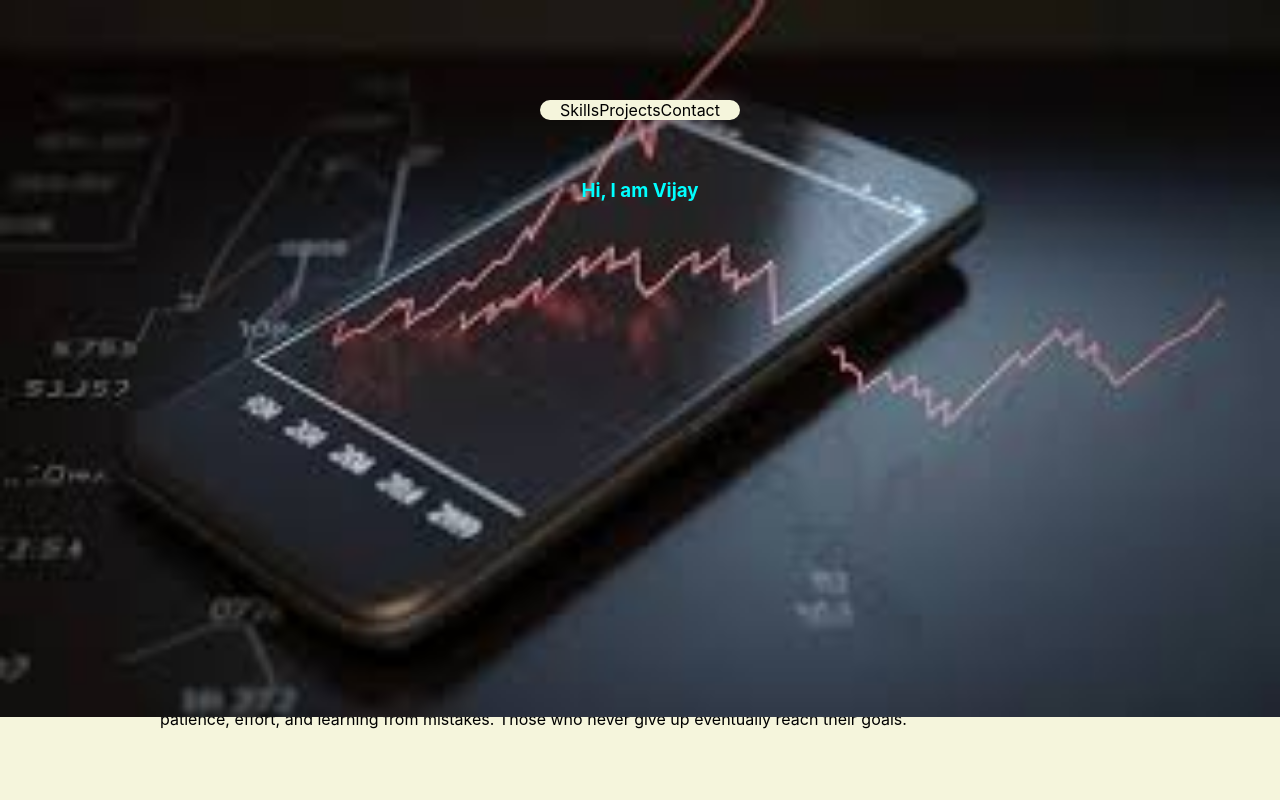
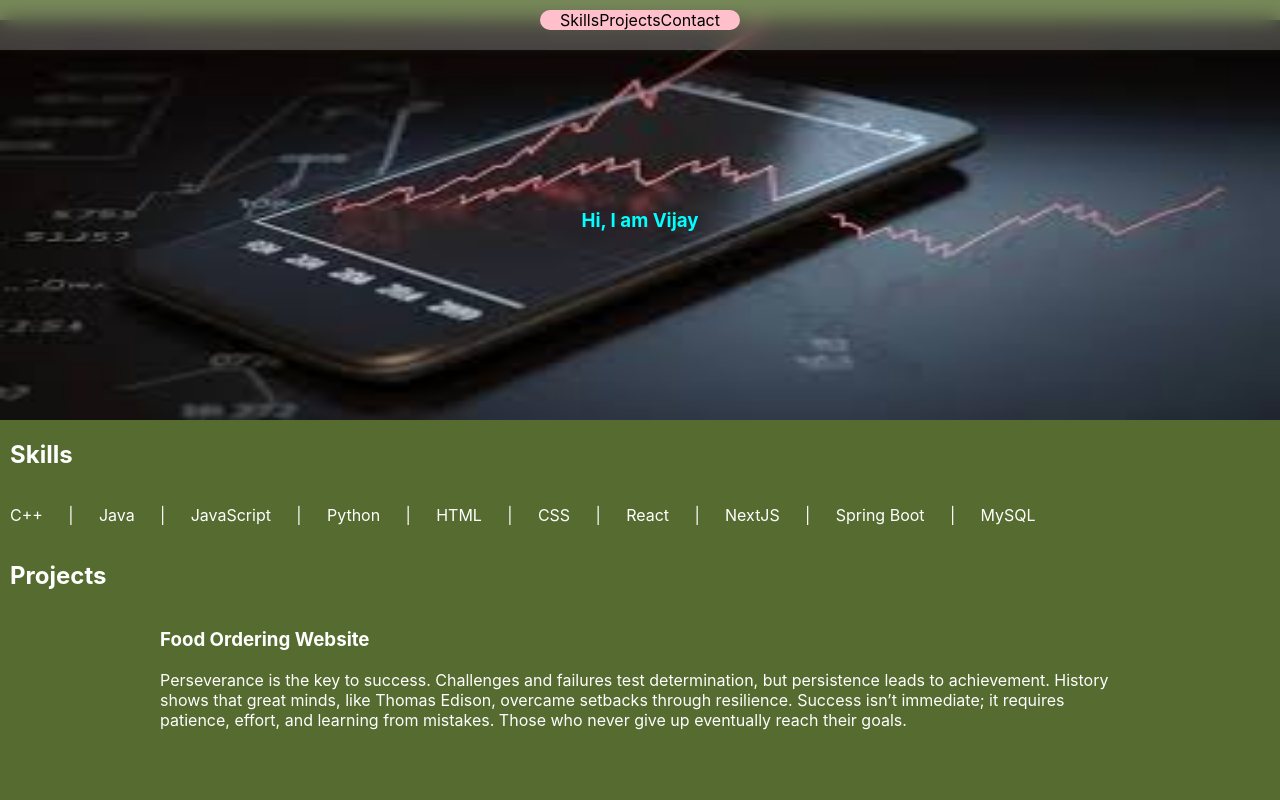
Before and after one commit to vijay-kittu/portfolio, a React (Create React App) app: page / in a window 1280 px wide. Shown: the top 800 px of the page. Built offline with nearby package versions, Linux system fonts and the light colour scheme.

Commit message:
edits in LandingPage, Skills

```diff
--- a/src/App.css
+++ b/src/App.css
@@ -1,44 +1,9 @@
 .App {
   text-align: center;
 }
-
-.App-logo {
-  height: 40vmin;
-  pointer-events: none;
-}
-
-@media (prefers-reduced-motion: no-preference) {
-  .App-logo {
-    animation: App-logo-spin infinite 20s linear;
-  }
-}
-
-.App-header {
-  background-color: #282c34;
-  min-height: 100vh;
-  display: flex;
-  flex-direction: column;
-  align-items: center;
-  justify-content: center;
-  font-size: calc(10px + 2vmin);
+body {
+  background-color:darkolivegreen;
   color: white;
-}
-
-.App-link {
-  color: #61dafb;
-}
-
-@keyframes App-logo-spin {
-  from {
-    transform: rotate(0deg);
-  }
-  to {
-    transform: rotate(360deg);
-  }
-}
-/*---------------------------------------*/
-body {
-  background-color: beige;;
 }
 
 /*.header {
@@ -56,44 +21,54 @@ body {
   height: auto;
 }*/
 
+.header {
+  position: fixed;
+  background-color: rgba(255,255,255,0.2);
+  padding: 20px;
+  height: 10px;
+  width:100%;
+  backdrop-filter: blur(10px);
+  top:0;
+  z-index: 1;
+}
+
 .landing-page {
   height: 400px;
-  width: 800px auto;
+  width: 100%;
+  position: relative;
 }
 
-.landing-page h3 {
-  position: relative;
+.landing-page-text {
+  position: absolute;
   color: cyan;
-  top: 20vh;
+  top: 50%;
+  left: 50%;
+  translate: -50% -50%;
 }
 
-.landing-page-background img {
+.landing-page img {
+  height: 400px;
   width: 100%;
-  position: absolute;
-  z-index: 0;
-  left: 0;
-  top: 0;
+
 }
 
-.header {
+/*.header {
   display: flex;
   justify-content: center;
   align-items: center;
-}
+  position: relative;
+}*/
 
 .nav {
-  position:fixed;
   color: black;
-  z-index: 1;
-  background-color: beige;
+  background-color: pink;
   width: 200px;
-  top: 100px;
+  position:sticky;
+  top: 10px;
+  left: 50%;
+  translate: -50% 0% ;
+  z-index: 100;
   border-radius: 15px;
-}
-
-.nav.sticky {
-  position: sticky;
-  top: 0;
 }
 
 .nav a:hover {
@@ -103,6 +78,9 @@ body {
 .projects h2 {
   text-align: left;
   margin-left: 10px;
+  position: sticky;
+  top:0;
+  z-index: 2;
 }
 
 .project-sections {
@@ -127,11 +105,18 @@ body {
 .skills h2 {
   text-align: left;
   margin-left: 10px;
+  position: sticky;
+  top:0;
+  z-index: 2;
+
 }
 
 .skill-names {
   display: flex;
-  justify-content: space-around;
+  flex-wrap: wrap;
+  gap:2%;
+  margin: 0 10px ;
+  width:99%;
 }
 
 .tools-used {
--- a/src/App.js
+++ b/src/App.js
@@ -9,7 +9,6 @@ import { LandingPage } from "./components/LandingPage";
 function App() {
   return (
     <div className="App">
-      <div className="header">
       <nav className="nav">
         <Link to="skills" smooth={true} duration={500}>
           Skills
@@ -21,7 +20,7 @@ function App() {
           Contact
         </Link>
       </nav>
-      </div>
+      <div className="header"></div>
       <LandingPage />
       <Skills id="skills" />
       <Projects id="projects" />
--- a/src/components/LandingPage.js
+++ b/src/components/LandingPage.js
@@ -3,11 +3,10 @@ import React from "react";
 export const LandingPage = () => {
   return (
     <div className="landing-page">
-      <div className="landing-page-background">
-        <img src="images/trading-image.jpeg" />
+      <img src="images/trading-image.jpeg" />
+      <div className="landing-page-text">
+        <h3>Hi, I am Vijay</h3>
       </div>
-
-      <h3>Hi, I am Vijay</h3>
     </div>
   );
 };
--- a/src/components/Skills.js
+++ b/src/components/Skills.js
@@ -4,14 +4,23 @@ export const Skills = () => {
       <h2>Skills</h2>
       <div className="skill-names">
         <p>C++</p>
+        <p>|</p>
         <p>Java</p>
+        <p>|</p>
         <p>JavaScript</p>
+        <p>|</p>
         <p>Python</p>
+        <p>|</p>
         <p>HTML</p>
+        <p>|</p>
         <p>CSS</p>
+        <p>|</p>
         <p>React</p>
+        <p>|</p>
         <p>NextJS</p>
+        <p>|</p>
         <p>Spring Boot</p>
+        <p>|</p>
         <p>MySQL</p>
       </div>
     </div>
```
Lines whose indentation alone changed are shown as unchanged.
